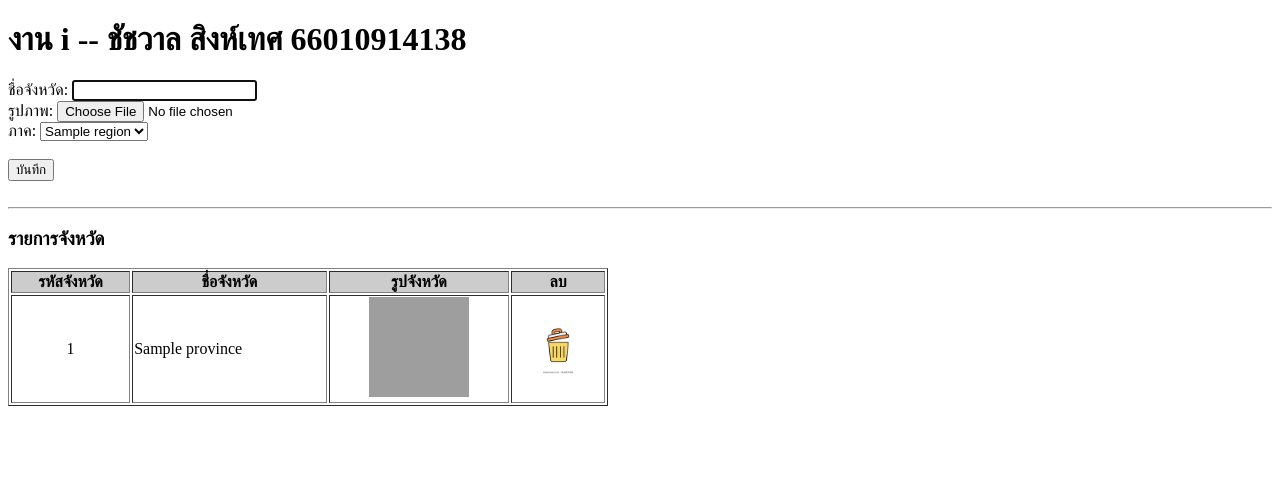
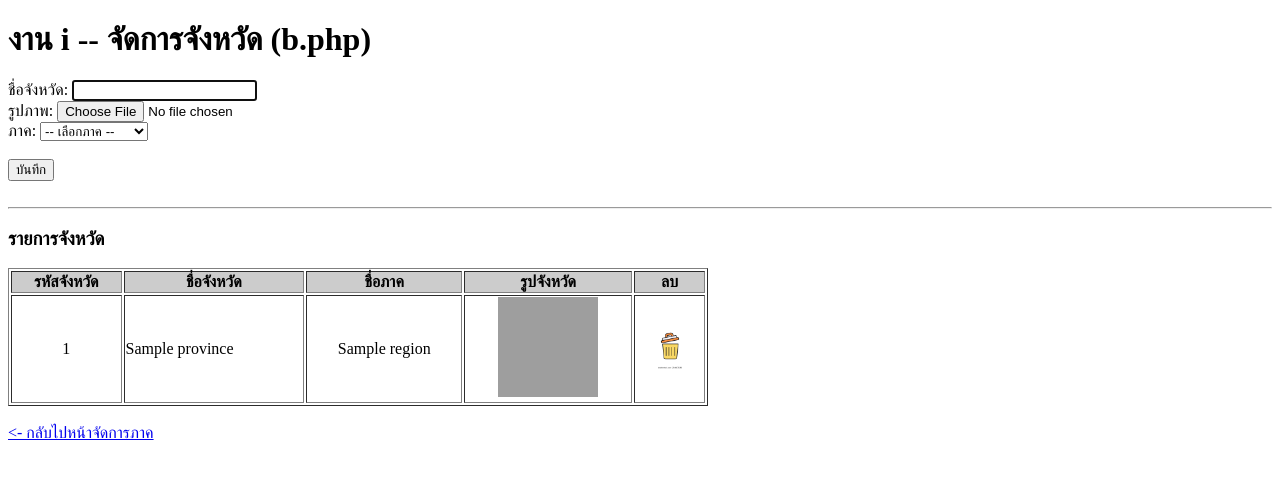
Before and after one commit to 66010914138-max/chatchawan, a PHP site: page /b.php in a window 1280 px wide. Shown: the top 479 px of the page. Run offline with PHP 8.4, Linux system fonts and the light colour scheme; tables that the repository leaves empty or names only in its code hold one stand-in row (values such as "Sample post"); grey boxes are pictures that could not be loaded.

Commit message:
Update b.php

```diff
--- a/i/b.php
+++ b/i/b.php
@@ -2,19 +2,21 @@
 <html>
 <head>
     <meta charset="utf-8">
-    <title>งาน i -- ชัชวาล สิงห์เทศ 66010914138</title>
+    <title>จัดการจังหวัด -- ชัชวาล สิงห์เทศ 66010914138</title>
 </head>
 <body>
-<h1>งาน i -- ชัชวาล สิงห์เทศ 66010914138</h1>
+<h1>งาน i -- จัดการจังหวัด (b.php)</h1>
 
 <form method="post" action="" enctype="multipart/form-data">
     ชื่อจังหวัด: <input type="text" name="pname" autofocus required><br>
     รูปภาพ: <input type="file" name="pimage" required><br>
     ภาค:
-    <select name="rid">
+    <select name="rid" required>
+        <option value="">-- เลือกภาค --</option>
         <?php
         include_once("connectdb.php");
-        $sql_reg = "SELECT * FROM `regions`";
+        // เชื่อมโยงข้อมูลภาคจากหน้า a.php
+        $sql_reg = "SELECT * FROM `regions` ORDER BY r_name ASC";
         $rs_reg = mysqli_query($conn, $sql_reg);
         while ($data_reg = mysqli_fetch_array($rs_reg)){
             echo "<option value='".$data_reg['r_id']."'>".$data_reg['r_name']."</option>";
@@ -28,7 +30,7 @@
 
 <?php
 if(isset($_POST['Submit'])){
-    $pname = $_POST['pname'];
+    $pname = mysqli_real_escape_string($conn, $_POST['pname']);
     $rid = $_POST['rid'];
     $ext = pathinfo($_FILES['pimage']['name'], PATHINFO_EXTENSION);
 
@@ -39,41 +41,46 @@ if(isset($_POST['Submit'])){
         if(!file_exists("img")) { mkdir("img"); }
         move_uploaded_file($_FILES['pimage']['tmp_name'], "img/".$last_id.".".$ext);
 
-        // จุดที่ 1: แก้จาก a.php เป็น b.php เพื่อให้บันทึกแล้วอยู่ที่เดิม
         echo "<script>alert('บันทึกสำเร็จ'); window.location='b.php';</script>";
     }
 }
 ?>
 
 <h3>รายการจังหวัด</h3>
-<table border="1" width="600">
+<table border="1" width="700">
     <tr bgcolor="#cccccc">
         <th>รหัสจังหวัด</th>
         <th>ชื่อจังหวัด</th>
-        <th>รูปจังหวัด</th>
+        <th>ชื่อภาค</th> <th>รูปจังหวัด</th>
         <th>ลบ</th>
     </tr>
 
 <?php
-$sql_show = "SELECT * FROM `provinces` ORDER BY p_id DESC";
+// เชื่อมตาราง provinces กับ regions เพื่อเอาชื่อภาค (r_name) มาแสดง
+$sql_show = "SELECT provinces.*, regions.r_name
+             FROM `provinces`
+             LEFT JOIN `regions` ON provinces.r_id = regions.r_id
+             ORDER BY provinces.p_id DESC";
+
 $rs_show = mysqli_query($conn, $sql_show);
 while ($data = mysqli_fetch_array($rs_show)){
 ?>
     <tr>
         <td align="center"><?php echo $data['p_id']; ?></td>
         <td><?php echo $data['p_name']; ?></td>
-        <td align="center">
-            <img src="img/<?php echo $data['p_id'].".".$data['p_ext']; ?>" width="100" height="100" onerror="this.src='img/no-image.png'">
+        <td align="center"><?php echo $data['r_name']; ?></td> <td align="center">
+            <img src="img/<?php echo $data['p_id'].".".$data['p_ext']; ?>" width="100" height="100" style="object-fit:cover" onerror="this.src='img/no-image.png'">
         </td>
         <td align="center">
             <a href="remove_province.php?id=<?php echo $data['p_id']; ?>" onclick="return confirm('ยืนยันการลบจังหวัดนี้?');">
-                <img src="img/delete.jpg" width="50" alt="ลบ">
+                <img src="img/delete.jpg" width="40" alt="ลบ">
             </a>
         </td>
     </tr>
 <?php } ?>
 </table>
-
+<br>
+<a href="a.php"><- กลับไปหน้าจัดการภาค</a>
 </body>
 </html>
 <?php mysqli_close($conn); ?>
```
